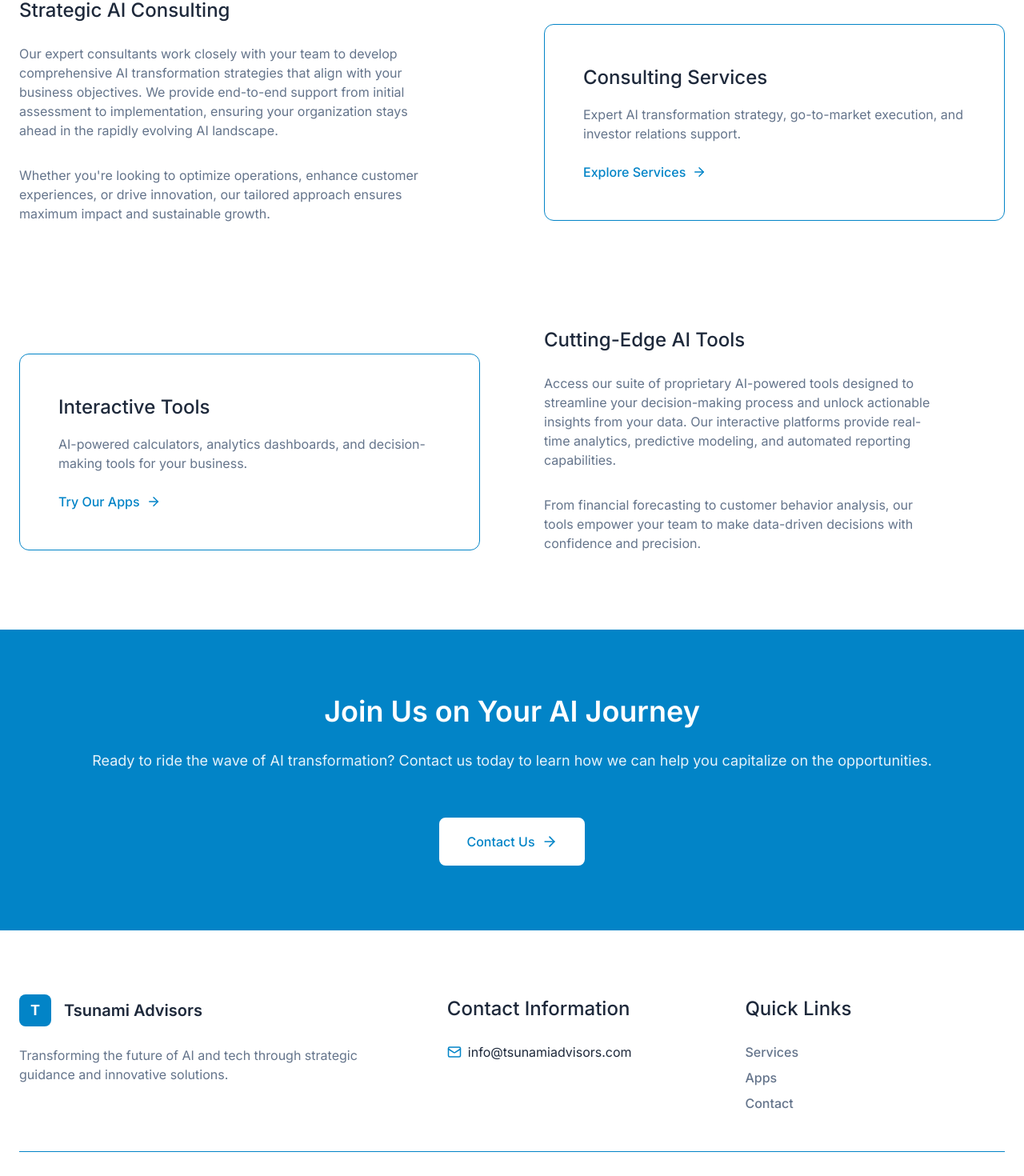
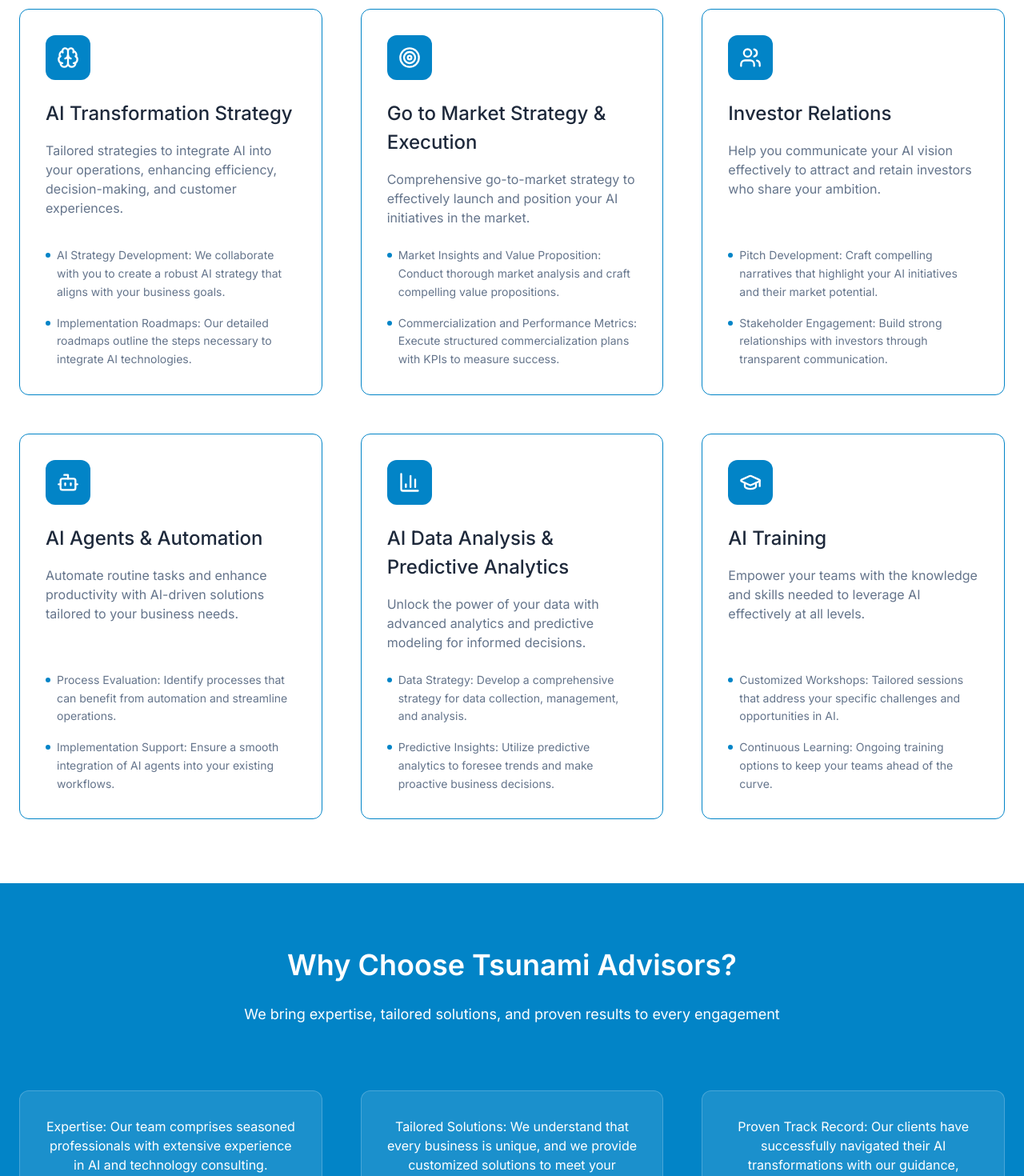
Before and after one commit to avishek15/tsunami-advisors, a React (Vite) app: page / in a window 1280 px wide. Shown: the part 1047-2517 px from the top of the page at 80% size. Built offline with nearby package versions, Linux system fonts and the light colour scheme.

Commit message:
Refactor Footer and Header components to remove 'Services' links; enhance HomePage with a structured services grid and 'Why Choose Us' section, improving content organization and user experience.

```diff
--- a/src/components/Footer.tsx
+++ b/src/components/Footer.tsx
@@ -32,9 +32,6 @@
                     <div className="footer__section">
                         <h3 className="text-subheading">Quick Links</h3>
                         <div className="footer__links">
-                            <a href="/services" className="footer__link">
-                                Services
-                            </a>
                             <a href="/apps" className="footer__link">
                                 Apps
                             </a>
--- a/src/components/Header.tsx
+++ b/src/components/Header.tsx
@@ -54,14 +54,6 @@
                             Home
                         </Link>
                         <Link
-                            to="/services"
-                            className={`nav__link ${
-                                isActive("/services") ? "nav__link--active" : ""
-                            }`}
-                        >
-                            Services
-                        </Link>
-                        <Link
                             to="/apps"
                             className={`nav__link ${
                                 isActive("/apps") ? "nav__link--active" : ""
@@ -114,17 +106,6 @@
                             Home
                         </Link>
                         <Link
-                            to="/services"
-                            className={`mobile-menu__link ${
-                                isActive("/services")
-                                    ? "mobile-menu__link--active"
-                                    : ""
-                            }`}
-                            onClick={() => setIsMobileMenuOpen(false)}
-                        >
-                            Services
-                        </Link>
-                        <Link
                             to="/apps"
                             className={`mobile-menu__link ${
                                 isActive("/apps")
--- a/src/pages/HomePage.tsx
+++ b/src/pages/HomePage.tsx
@@ -1,8 +1,85 @@
 import { motion } from "framer-motion";
-import { ChevronDown, ArrowRight } from "lucide-react";
+import { ChevronDown } from "lucide-react";
 import { Link } from "react-router-dom";
+import {
+    Brain,
+    Target,
+    Users,
+    Bot,
+    BarChart3,
+    GraduationCap,
+} from "lucide-react";
 
 export default function HomePage() {
+    const services = [
+        {
+            icon: Brain,
+            title: "AI Transformation Strategy",
+            description:
+                "Tailored strategies to integrate AI into your operations, enhancing efficiency, decision-making, and customer experiences.",
+            features: [
+                "AI Strategy Development: We collaborate with you to create a robust AI strategy that aligns with your business goals.",
+                "Implementation Roadmaps: Our detailed roadmaps outline the steps necessary to integrate AI technologies.",
+            ],
+        },
+        {
+            icon: Target,
+            title: "Go to Market Strategy & Execution",
+            description:
+                "Comprehensive go-to-market strategy to effectively launch and position your AI initiatives in the market.",
+            features: [
+                "Market Insights and Value Proposition: Conduct thorough market analysis and craft compelling value propositions.",
+                "Commercialization and Performance Metrics: Execute structured commercialization plans with KPIs to measure success.",
+            ],
+        },
+        {
+            icon: Users,
+            title: "Investor Relations",
+            description:
+                "Help you communicate your AI vision effectively to attract and retain investors who share your ambition.",
+            features: [
+                "Pitch Development: Craft compelling narratives that highlight your AI initiatives and their market potential.",
+                "Stakeholder Engagement: Build strong relationships with investors through transparent communication.",
+            ],
+        },
+        {
+            icon: Bot,
+            title: "AI Agents & Automation",
+            description:
+                "Automate routine tasks and enhance productivity with AI-driven solutions tailored to your business needs.",
+            features: [
+                "Process Evaluation: Identify processes that can benefit from automation and streamline operations.",
+                "Implementation Support: Ensure a smooth integration of AI agents into your existing workflows.",
+            ],
+        },
+        {
+            icon: BarChart3,
+            title: "AI Data Analysis & Predictive Analytics",
+            description:
+                "Unlock the power of your data with advanced analytics and predictive modeling for informed decisions.",
+            features: [
+                "Data Strategy: Develop a comprehensive strategy for data collection, management, and analysis.",
+                "Predictive Insights: Utilize predictive analytics to foresee trends and make proactive business decisions.",
+            ],
+        },
+        {
+            icon: GraduationCap,
+            title: "AI Training",
+            description:
+                "Empower your teams with the knowledge and skills needed to leverage AI effectively at all levels.",
+            features: [
+                "Customized Workshops: Tailored sessions that address your specific challenges and opportunities in AI.",
+                "Continuous Learning: Ongoing training options to keep your teams ahead of the curve.",
+            ],
+        },
+    ];
+
+    const whyChooseUs = [
+        "Expertise: Our team comprises seasoned professionals with extensive experience in AI and technology consulting.",
+        "Tailored Solutions: We understand that every business is unique, and we provide customized solutions to meet your specific challenges.",
+        "Proven Track Record: Our clients have successfully navigated their AI transformations with our guidance, achieving measurable results.",
+    ];
+
     return (
         <div>
             {/* Hero Section */}
@@ -89,11 +166,8 @@
                 </div>
             </section>
 
-            {/* What We Offer Section */}
-            <section
-                id="what-we-offer"
-                className="section section--full-height"
-            >
+            {/* Services Grid Section */}
+            <section className="section">
                 <div className="container">
                     <motion.div
                         initial={{ opacity: 0, y: 30 }}
@@ -103,152 +177,87 @@
                         className="text-center"
                         style={{ marginBottom: "var(--space-4xl)" }}
                     >
-                        <h2 className="text-heading">What We Offer</h2>
+                        <h2 className="text-heading">Our Services</h2>
                         <p className="text-body-large text-muted">
-                            Comprehensive AI consulting services and interactive
-                            tools to transform your business
+                            Comprehensive AI consulting services designed to
+                            transform your business and drive innovation
                         </p>
                     </motion.div>
 
-                    <div className="offers-grid">
-                        {/* First Row: Text | Card */}
-                        <motion.div
-                            initial={{ opacity: 0, y: 30 }}
-                            whileInView={{ opacity: 1, y: 0 }}
-                            transition={{ duration: 0.6, delay: 0.1 }}
-                            viewport={{ once: true }}
-                            className="offer-row"
-                        >
-                            <div className="offer-text">
-                                <h3 className="text-subheading">
-                                    Strategic AI Consulting
+                    <div className="services-grid">
+                        {services.map((service, index) => (
+                            <div
+                                key={service.title}
+                                className="service-card card"
+                                style={{
+                                    animationDelay: `${index * 0.1}s`,
+                                }}
+                            >
+                                <div className="service-card__icon">
+                                    <service.icon size={28} />
+                                </div>
+                                <h3 className="text-subheading service-card__title">
+                                    {service.title}
                                 </h3>
-                                <p className="text-body text-muted">
-                                    Our expert consultants work closely with
-                                    your team to develop comprehensive AI
-                                    transformation strategies that align with
-                                    your business objectives. We provide
-                                    end-to-end support from initial assessment
-                                    to implementation, ensuring your
-                                    organization stays ahead in the rapidly
-                                    evolving AI landscape.
+                                <p className="text-body text-muted service-card__description">
+                                    {service.description}
                                 </p>
-                                <p className="text-body text-muted">
-                                    Whether you're looking to optimize
-                                    operations, enhance customer experiences, or
-                                    drive innovation, our tailored approach
-                                    ensures maximum impact and sustainable
-                                    growth.
-                                </p>
+                                <ul className="service-card__features">
+                                    {service.features.map(
+                                        (feature, featureIndex) => (
+                                            <li
+                                                key={featureIndex}
+                                                className="service-card__feature"
+                                            >
+                                                <span className="service-card__bullet"></span>
+                                                {feature}
+                                            </li>
+                                        )
+                                    )}
+                                </ul>
                             </div>
-                            <div className="offer-card">
-                                <h4 className="text-subheading">
-                                    Consulting Services
-                                </h4>
-                                <p
-                                    className="text-body text-muted"
-                                    style={{ marginBottom: "var(--space-lg)" }}
-                                >
-                                    Expert AI transformation strategy,
-                                    go-to-market execution, and investor
-                                    relations support.
-                                </p>
-                                <Link to="/services" className="card__link">
-                                    Explore Services
-                                    <ArrowRight size={18} />
-                                </Link>
-                            </div>
-                        </motion.div>
-
-                        {/* Second Row: Card | Text */}
-                        <motion.div
-                            initial={{ opacity: 0, y: 30 }}
-                            whileInView={{ opacity: 1, y: 0 }}
-                            transition={{ duration: 0.6, delay: 0.2 }}
-                            viewport={{ once: true }}
-                            className="offer-row offer-row--reverse"
-                        >
-                            <div className="offer-card">
-                                <h4 className="text-subheading">
-                                    Interactive Tools
-                                </h4>
-                                <p
-                                    className="text-body text-muted"
-                                    style={{ marginBottom: "var(--space-lg)" }}
-                                >
-                                    AI-powered calculators, analytics
-                                    dashboards, and decision-making tools for
-                                    your business.
-                                </p>
-                                <Link to="/apps" className="card__link">
-                                    Try Our Apps
-                                    <ArrowRight size={18} />
-                                </Link>
-                            </div>
-                            <div className="offer-text">
-                                <h3 className="text-subheading">
-                                    Cutting-Edge AI Tools
-                                </h3>
-                                <p className="text-body text-muted">
-                                    Access our suite of proprietary AI-powered
-                                    tools designed to streamline your
-                                    decision-making process and unlock
-                                    actionable insights from your data. Our
-                                    interactive platforms provide real-time
-                                    analytics, predictive modeling, and
-                                    automated reporting capabilities.
-                                </p>
-                                <p className="text-body text-muted">
-                                    From financial forecasting to customer
-                                    behavior analysis, our tools empower your
-                                    team to make data-driven decisions with
-                                    confidence and precision.
-                                </p>
-                            </div>
-                        </motion.div>
+                        ))}
                     </div>
                 </div>
             </section>
 
-            {/* Call to Action Section */}
+            {/* Why Choose Us Section */}
             <section className="cta-section section">
-                <div className="container text-center">
+                <div className="container">
                     <motion.div
                         initial={{ opacity: 0, y: 30 }}
                         whileInView={{ opacity: 1, y: 0 }}
                         transition={{ duration: 0.8 }}
                         viewport={{ once: true }}
+                        className="text-center"
+                        style={{ marginBottom: "var(--space-4xl)" }}
                     >
                         <h2 className="text-heading">
-                            Join Us on Your AI Journey
+                            Why Choose Tsunami Advisors?
                         </h2>
-                        <p className="text-body-large text-muted">
-                            Ready to ride the wave of AI transformation? Contact
-                            us today to learn how we can help you capitalize on
-                            the opportunities.
+                        <p className="text-body-large">
+                            We bring expertise, tailored solutions, and proven
+                            results to every engagement
                         </p>
-                        <Link
-                            to="/contact"
-                            style={{
-                                marginTop: "var(--space-xl)",
-                                display: "inline-block",
-                            }}
-                        >
-                            <motion.button
-                                whileHover={{ scale: 1.02 }}
-                                whileTap={{ scale: 0.98 }}
-                                className="btn"
-                                style={{
-                                    backgroundColor: "var(--color-background)",
-                                    color: "var(--color-accent)",
-                                    borderColor: "var(--color-background)",
+                    </motion.div>
+
+                    <div className="why-choose-grid">
+                        {whyChooseUs.map((reason, index) => (
+                            <motion.div
+                                key={index}
+                                initial={{ opacity: 0, y: 30 }}
+                                whileInView={{ opacity: 1, y: 0 }}
+                                transition={{
+                                    duration: 0.6,
+                                    delay: index * 0.2,
                                 }}
+                                viewport={{ once: true }}
+                                className="why-choose-card"
                             >
-                                <span>Contact Us</span>
-                                <ArrowRight size={20} />
-                            </motion.button>
-                        </Link>
-                    </motion.div>
+                                <p className="text-body">{reason}</p>
+                            </motion.div>
+                        ))}
+                    </div>
                 </div>
             </section>
         </div>
```
